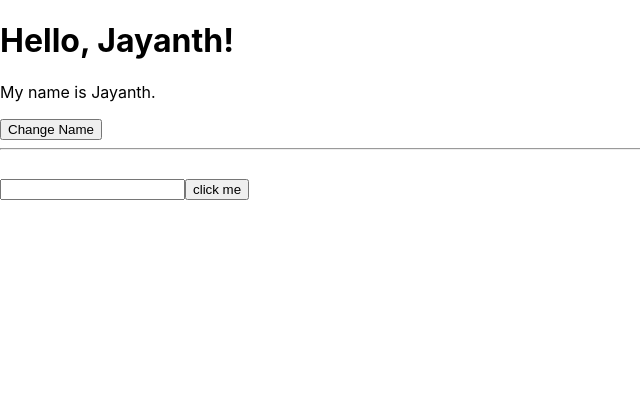
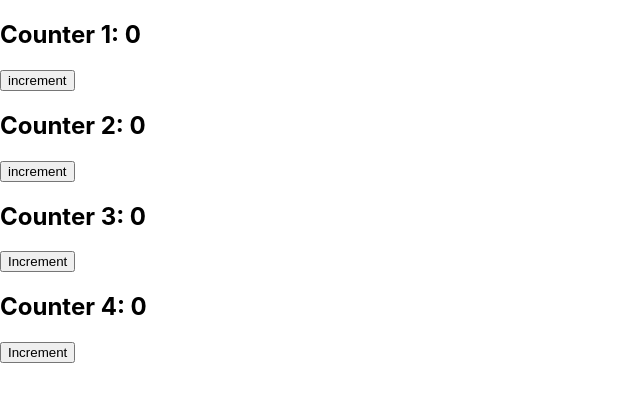
Before and after one commit to jayanth-999/my-react-app, a React (Create React App) app: page / in a window 1280 px wide. Shown: the top 402 px of the page, without its empty margins (0-640 px from the left). Built offline with nearby package versions, Linux system fonts and the light colour scheme.

Commit message:
challenge-7 completed

```diff
--- /dev/null
+++ b/src/components/Counter1.jsx
@@ -0,0 +1,33 @@
+import { Component } from "react";
+import IncrementCounter from "./HigherOrderComponent";
+
+
+class Counter1 extends Component {
+    constructor(props) {
+        super(props)
+        this.state = {
+            hasError: false
+        }
+    }
+    static getDerivedStateFromError(error) {
+        return { hasError: true }
+    }
+    componentDidCatch(error, info) {
+        console.log("Error in Counter1:", error)
+        console.log("info :", info.Component)
+    }
+    render() {
+        if (this.state.hasError) {
+            return <p>Something went wrong in Counter1 component.</p>;
+        }
+        return (
+            <div>
+                <h2>Counter 1: {this.props.count}</h2>
+                <button onClick={this.props.IncrementCount}>increment</button>
+            </div>
+        )
+    }
+}
+
+
+export default IncrementCounter(Counter1)
--- /dev/null
+++ b/src/components/Counter3.jsx
@@ -0,0 +1,19 @@
+import { Component } from "react";
+
+class Counter3 extends Component{
+    state={
+        count:0
+    }
+    Increment=()=>{
+        this.setState((prevState)=>({count:prevState.count+1}))
+    }
+    render(){
+        return (
+            <div>
+                {this.props.render(this.state.count,this.Increment)}
+            </div>
+        )
+    }
+}
+
+export default Counter3;
--- /dev/null
+++ b/src/components/Counter4.jsx
@@ -0,0 +1,19 @@
+import { Component } from "react";
+
+class Counter4 extends Component{
+    state={
+        count:0
+    }
+    Increment=()=>{
+        this.setState((prevState)=>({count:prevState.count+1}))
+    }
+    render(){
+        return (
+            <div>
+                {this.props.render(this.state.count,this.Increment)}
+            </div>
+        )
+    }
+}
+
+export default Counter4;
--- a/src/components/FragmentAndRefs.jsx
+++ /dev/null
@@ -1,21 +0,0 @@
-import React,{ Component } from "react";
-
-class FragmentAndRefs extends Component{
-    constructor(){
-        super()
-        this.ref=React.createRef()
-    }
-    handleClick=()=>{
-        this.ref.current.focus();
-    }
-    render(){
-        return(
-            <React.Fragment>
-                <input type="text"  ref={this.ref} className="text" />
-                <button onClick={this.handleClick}>click me</button>
-            </React.Fragment>
-        )
-    }
-}
-
-export default FragmentAndRefs
--- /dev/null
+++ b/src/components/HigherOrderComponent.jsx
@@ -0,0 +1,26 @@
+import React, { Component } from "react";
+
+const IncrementCounter = (WrappedComonent) => {
+    class WithIncrementCounter extends Component {
+        constructor(props) {
+            super(props);
+            this.state = {
+                count: 0
+            }
+            this.IncrementCount = this.IncrementCount.bind(this);
+        }
+        IncrementCount() {
+            this.setState(
+                (prevState) => ({ count: prevState.count + 1 })
+            );
+        }
+        render() {
+            return (
+                <WrappedComonent IncrementCount={this.IncrementCount} count={this.state.count} />
+            )
+        }
+    }
+    return WithIncrementCounter;
+}
+
+export default IncrementCounter;
--- a/src/components/PureComponent.jsx
+++ /dev/null
@@ -1,36 +0,0 @@
-import React, { PureComponent } from 'react';
-
-class ParentComponent extends React.Component {
-  constructor(props) {
-    super(props);
-    this.state = {
-      name: 'Jayanth',
-    };
-  }
-
-  handleClick = () => {
-    this.setState({ name: 'Varshith' });
-  }
-
-  render() {
-    return (
-      <div>
-
-        <h1>Hello, {this.state.name}!</h1>
-        <ChildComponent name={this.state.name}/>
-        <button onClick={this.handleClick}>Change Name</button>
-      </div>
-    );
-  }
-}
-
-class ChildComponent extends PureComponent {
-  render() {
-    console.log('ChildComponent is rendered');
-    return (
-      <p>My name is {this.props.name}.</p>
-    );
-  }
-}
-
-export default ParentComponent;
--- /dev/null
+++ b/src/components/RenderingProps.jsx
@@ -0,0 +1,30 @@
+import { Component } from "react";
+import Counter3 from "./Counter3";
+import Counter4 from "./Counter4";
+
+class RenderingProps extends Component {
+    render() {
+        return (
+            <div>
+                <div>
+                    <Counter3 render={(count, Increment) => (
+                        <div>
+                            <h2>Counter 3: {count}</h2>
+                            <button onClick={Increment}>Increment</button>
+                        </div>
+                    )} />
+                </div>
+                <div>
+                    <Counter4 render={(count, Increment) => (
+                        <div>
+                            <h2>Counter 4: {count}</h2>
+                            <button onClick={Increment}>Increment</button>
+                        </div>
+                    )} />
+                </div>
+            </div>
+        )
+    }
+}
+
+export default RenderingProps
--- /dev/null
+++ b/src/components/counter2.jsx
@@ -0,0 +1,16 @@
+import { Component } from "react";
+import IncrementCounter from "./HigherOrderComponent";
+
+class Counter2 extends Component {
+    render() {
+        return (
+            <div>
+                <h2>Counter 2: {this.props.count}</h2>
+                <button onClick={this.props.IncrementCount}>increment</button>
+
+            </div>
+        )
+    }
+}
+
+export default IncrementCounter(Counter2)
--- a/src/index.js
+++ b/src/index.js
@@ -1,18 +1,19 @@
 import React from 'react';
 import ReactDOM from 'react-dom/client';
 import './index.css';
+import Counter1 from './components/Counter1';
+import Counter2 from './components/counter2';
+import RenderingProps from './components/RenderingProps';
 // import App from './App';
-import ParentComponent from './components/PureComponent';
-import FragmentAndRefs from './components/FragmentAndRefs';
+
 
 
 const root = ReactDOM.createRoot(document.getElementById('root'));
 root.render(
   <>
     {/* <App/> */}
-   <ParentComponent/>
-   <hr/>
-   <br/>
-   <FragmentAndRefs/>
+    <Counter1 />
+    <Counter2 />
+    <RenderingProps/>
   </>
 );
```
